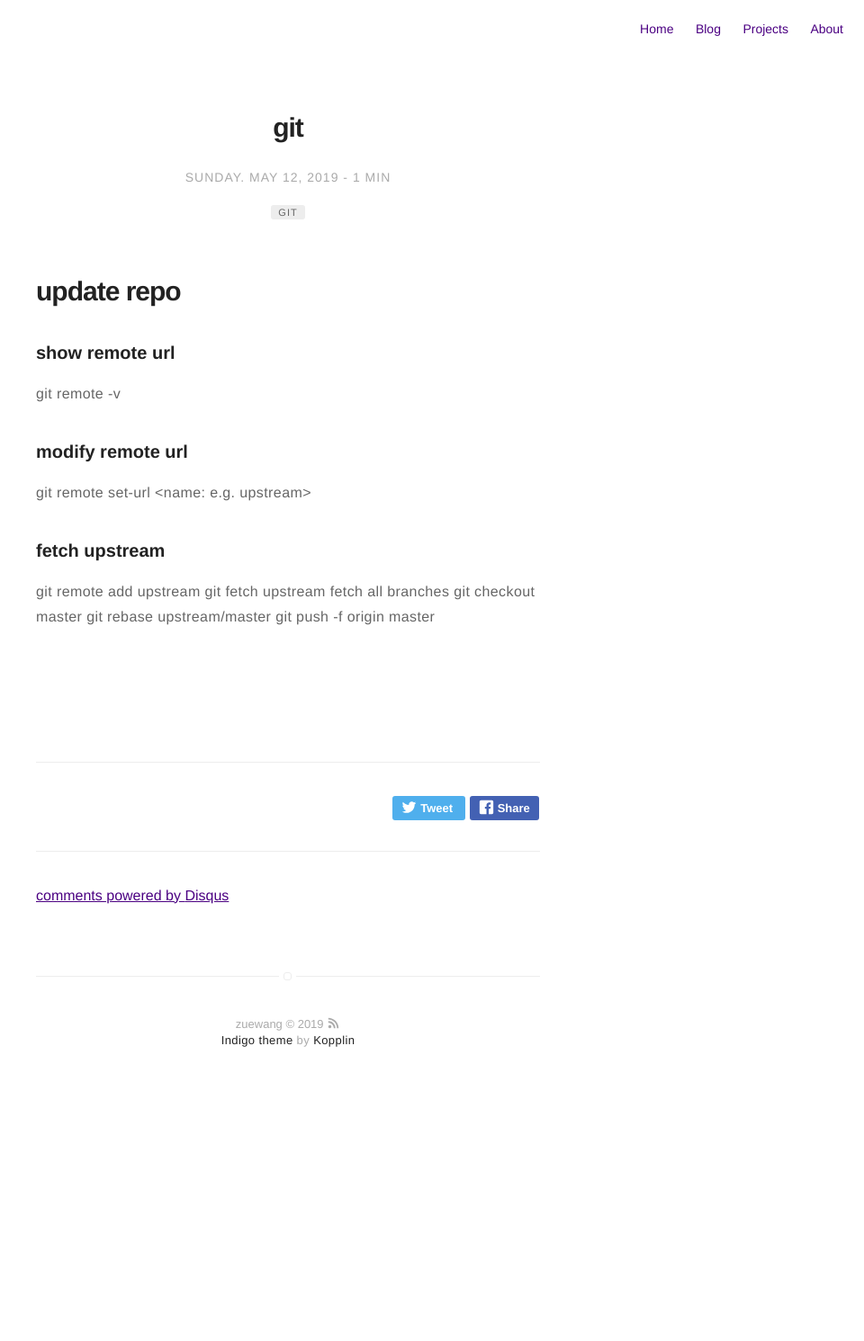
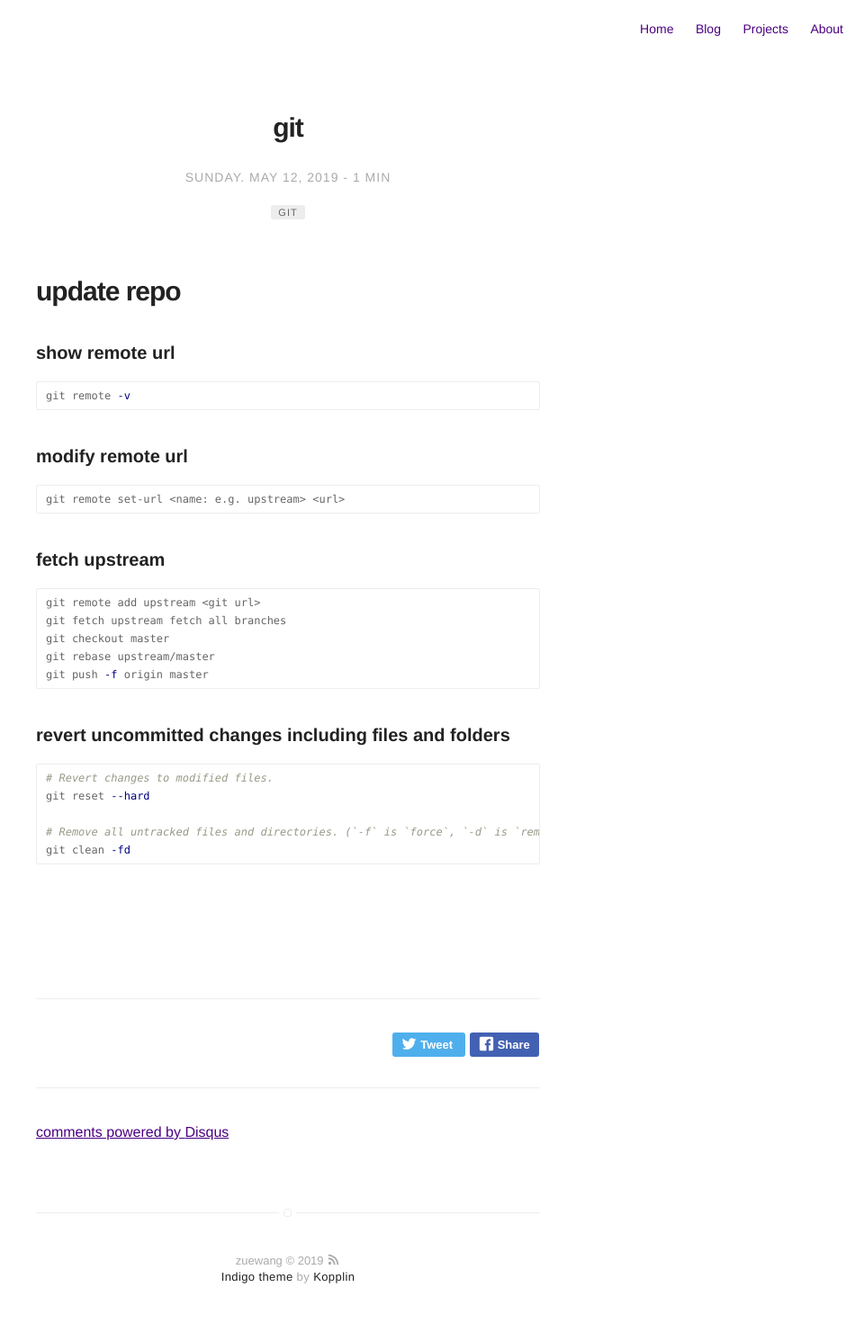
Before and after one commit to zuewang/zuewang.github.io, a Jekyll site: the page built from _posts/2019-05-12-git.markdown, in a window 1280 px wide. Shown: the whole page at 90% size, without its empty margins (320-1280 px from the left). Built offline with Jekyll 4.4.1, drawn with Linux system fonts in a browser that asks for light colours; comment, search, counter and statistics services are not loaded; before the commit the page ends 1228 px from its top, so only the background shows below that.

Commit message:
git reset uncommited change

```diff
--- a/_posts/2019-05-12-git.markdown
+++ b/_posts/2019-05-12-git.markdown
@@ -14,14 +14,29 @@ description: git notes
 # update repo
 
 ### show remote url
+{% highlight shell %}
 git remote -v
+{% endhighlight %}
 
 ### modify remote url
+{% highlight shell %}
 git remote set-url <name: e.g. upstream> <url>
+{% endhighlight %}
 
 ### fetch upstream
+{% highlight shell %}
 git remote add upstream <git url>
 git fetch upstream fetch all branches
 git checkout master
 git rebase upstream/master
 git push -f origin master
+{% endhighlight %}
+
+### revert uncommitted changes including files and folders
+{% highlight shell %}
+# Revert changes to modified files.
+git reset --hard
+
+# Remove all untracked files and directories. (`-f` is `force`, `-d` is `remove directories`)
+git clean -fd
+{% endhighlight %}
```
